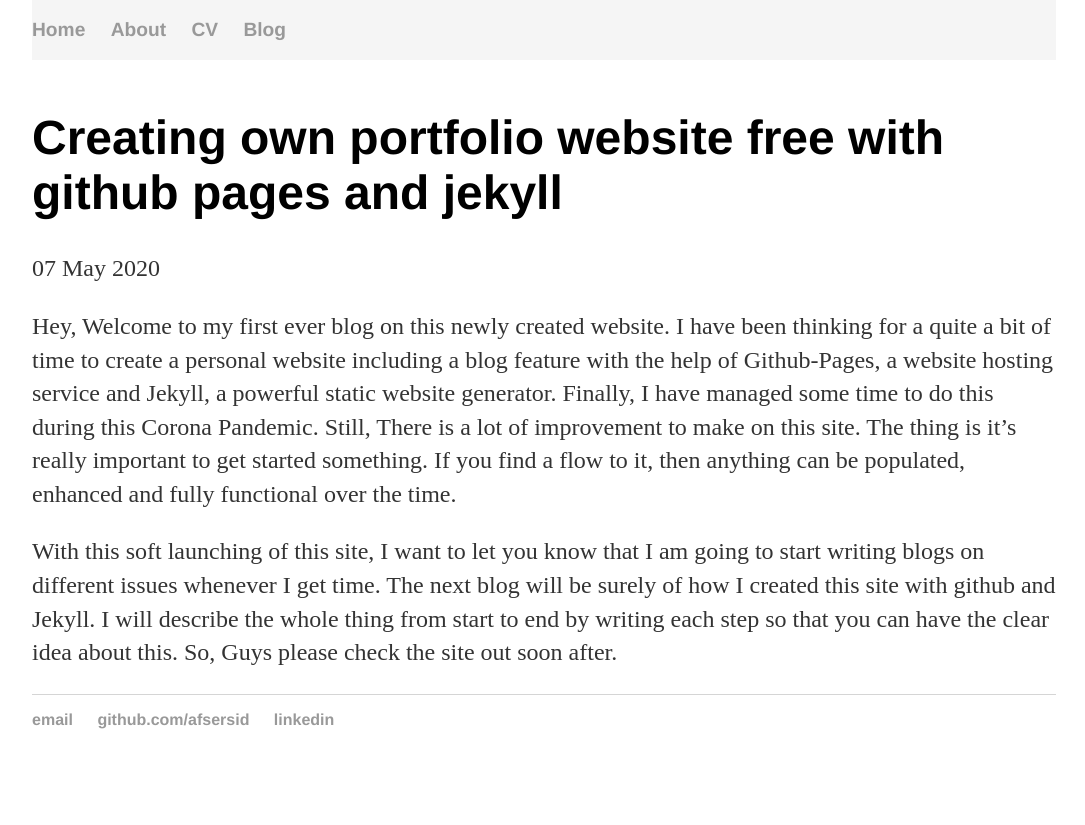
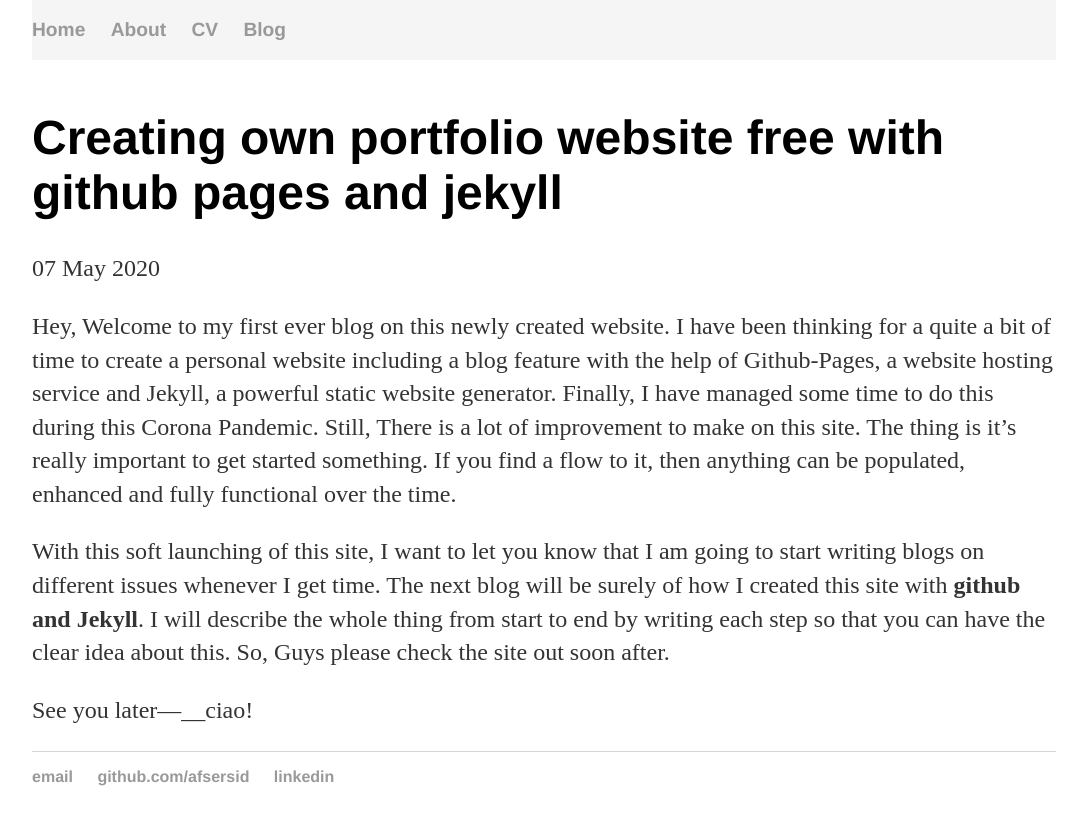
Before and after one commit to afsersid/afsersid.github.io, a Jekyll site: the page built from _posts/2020-05-07-my-first-blog-post.md, in a window 1280 px wide. Shown: the top 825 px of the page, without its empty margins (96-1181 px from the left). Built offline with Jekyll 4.4.1, drawn with Linux system fonts in a browser that asks for light colours.

Commit message:
Update 2020-05-07-my-first-blog-post.md

```diff
--- a/_posts/2020-05-07-my-first-blog-post.md
+++ b/_posts/2020-05-07-my-first-blog-post.md
@@ -7,5 +7,7 @@ date: 2020-05-07
 Hey, Welcome to my first ever blog on this newly created website. I have been thinking for a quite a bit of time to create a personal website including a blog feature with the help of Github-Pages, a website hosting service and Jekyll, a powerful static website generator.
 Finally, I have managed some time to do this during this Corona Pandemic. Still, There is a lot of improvement to make on this site. The thing is it's really important to get started something. If you find a flow to it, then anything can be populated, enhanced and fully functional over the time.
 
-With this soft launching of this site, I want to let you know that I am going to start writing blogs on different issues whenever I get time. The next blog will be surely of how I created this site with github and Jekyll. I will describe the whole thing from start to end by writing each step so that you can have the clear idea about this.
+With this soft launching of this site, I want to let you know that I am going to start writing blogs on different issues whenever I get time. The next blog will be surely of how I created this site with __github and Jekyll__. I will describe the whole thing from start to end by writing each step so that you can have the clear idea about this.
 So, Guys please check the site out soon after.
+
+See you later—__ciao!
```
